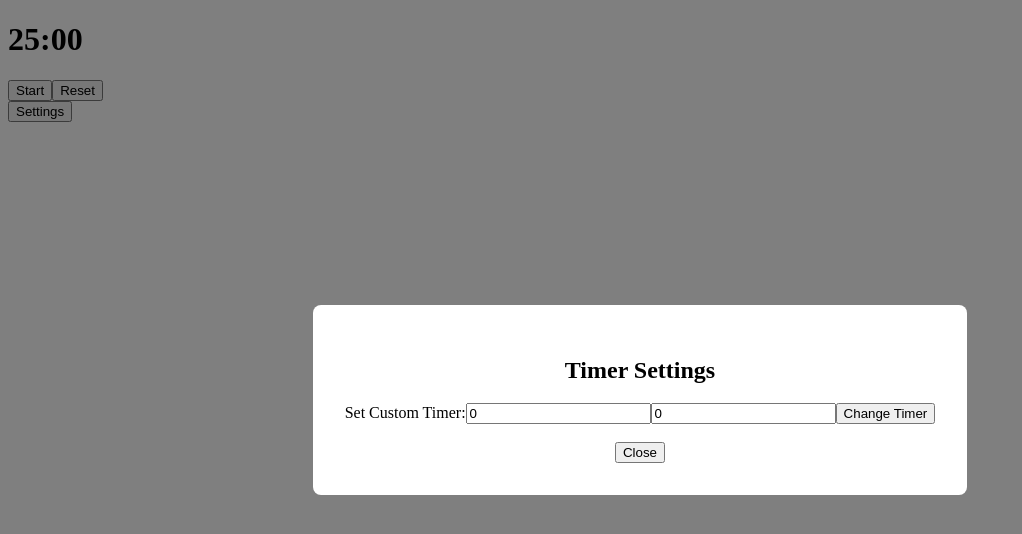
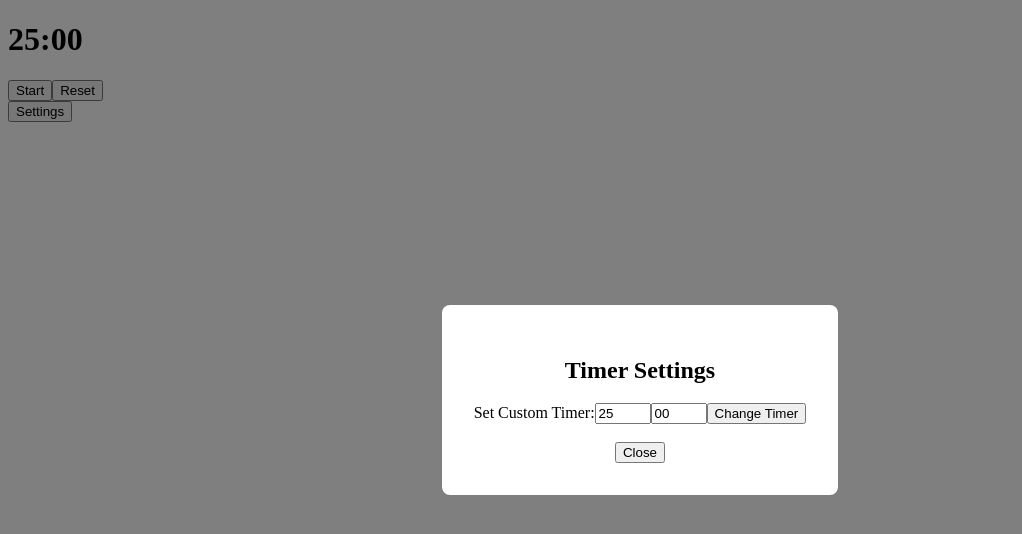
Before and after one commit to mentlly/pomodoro_timer, a Next.js app: page / in a window 1280 px wide. Both pictures are taken after a click on the button "Settings". Shown: the top 534 px of the page, without its empty margins (0-1022 px from the left). Built offline with nearby package versions, Linux system fonts and the light colour scheme.

Commit message:
fixed issues in Timer Settings

```diff
--- a/app/components/timer.tsx
+++ b/app/components/timer.tsx
@@ -3,14 +3,15 @@ import React, { useState, useRef, useEffect, Dispatch, SetStateAction } from 're
 import ReactMarkdown from 'react-markdown';
 
 interface TimerProps {
-    globalTimer: number,
+    fixedTimer: number,
+    setFixedTimer: Dispatch<SetStateAction<number>>,
     timer: number,
     setTimer: Dispatch<SetStateAction<number>>,
     isActive: boolean,
     setIsActive: Dispatch<SetStateAction<boolean>>
 };
 
-export default function Timer({ globalTimer, timer, setTimer, isActive, setIsActive }: TimerProps) {
+export default function Timer({ fixedTimer, setFixedTimer, timer, setTimer, isActive, setIsActive }: TimerProps) {
 
     const formatTime = (time: number) => {
         const minutes = Math.floor(time/60);
@@ -19,7 +20,7 @@ export default function Timer({ globalTimer, timer, setTimer, isActive, setIsAct
     };
 
     const resetTimer = () => {
-        setTimer(globalTimer);
+        setTimer(fixedTimer);
         setIsActive(false);
     };
 
--- a/app/components/timerSettings.tsx
+++ b/app/components/timerSettings.tsx
@@ -3,21 +3,25 @@ import React, { useState, useRef, useEffect, Dispatch, SetStateAction } from 're
 import ReactMarkdown from 'react-markdown';
 
 interface TimerProps {
-    globalTimer: number,
+    fixedTimer: number,
+    setFixedTimer: Dispatch<SetStateAction<number>>,
     timer: number,
     setTimer: Dispatch<SetStateAction<number>>,
     isActive: boolean,
     setIsActive: Dispatch<SetStateAction<boolean>>
 };
 
-export default function TimerSettings({ globalTimer, timer, setTimer, isActive, setIsActive }: TimerProps) {
+export default function TimerSettings({ fixedTimer, setFixedTimer, timer, setTimer, isActive, setIsActive }: TimerProps) {
     const [isOpen, setIsOpen] = useState(false);
-    const [minutes, setMinutes] = useState(0);
-    const [seconds, setSeconds] = useState(0);
+    const [minutes, setMinutes] = useState(Math.floor(fixedTimer/60));
+    const [seconds, setSeconds] = useState(fixedTimer%60);
 
     const ChangeTimer = () => {
+        const newFixedTimer = (Number((minutes*60))+Number(seconds));
+        setFixedTimer(newFixedTimer);
+        setTimer(newFixedTimer);
+        setIsActive(false);
         setIsOpen(false);
-        setTimer((minutes*60)+seconds);
     };
 
     return (
@@ -31,14 +35,28 @@ export default function TimerSettings({ globalTimer, timer, setTimer, isActive,
                         <label>Set Custom Timer:</label>
                         <input
                             type='number'
-                            value={minutes}
-                            onChange={(e) => setMinutes(Number(e.target.value))}
+                            min={0}
+                            max={60}
+                            value={minutes.toString().padStart(2,'0')}
+                            onChange={(e) => {
+                                const val = e.target.value;
+                                if (val.length <= 2 || Number(val) <= 60) {
+                                    setMinutes(Number(val));
+                                }
+                            }}
                             placeholder='Minutes'
                         />
                         <input
                             type='number'
-                            value={seconds}
-                            onChange={(e) => setSeconds(Number(e.target.value))}
+                            min={0}
+                            max={59}
+                            value={seconds.toString().padStart(2,'0')}
+                            onChange={(e) => {
+                                const val = e.target.value;
+                                if (val.length <= 2 || Number(val) <= 59) {
+                                    setSeconds(Number(val));
+                                }
+                            }}
                             placeholder='Seconds'
                         />
                         <button type='submit'>Change Timer</button>
--- a/app/page.tsx
+++ b/app/page.tsx
@@ -5,21 +5,23 @@ import Timer from './components/timer'
 import TimerSettings from './components/timerSettings';
 
 export default function page() {
-  let globalTimer = 25*60;
-  const [timer, setTimer] = useState(globalTimer);
+  const [fixedTimer, setFixedTimer] = useState(25*60);
+  const [timer, setTimer] = useState(fixedTimer);
   const [isActive, setIsActive] = useState(false);
   return (
     <>
       <div>
         <Timer
-        globalTimer={globalTimer}
+        fixedTimer={fixedTimer}
+        setFixedTimer={setFixedTimer}
         timer={timer}
         setTimer={setTimer}
         isActive={isActive}
         setIsActive={setIsActive}
         />
         <TimerSettings
-        globalTimer={globalTimer}
+        fixedTimer={fixedTimer}
+        setFixedTimer={setFixedTimer}
         timer={timer}
         setTimer={setTimer}
         isActive={isActive}
```
